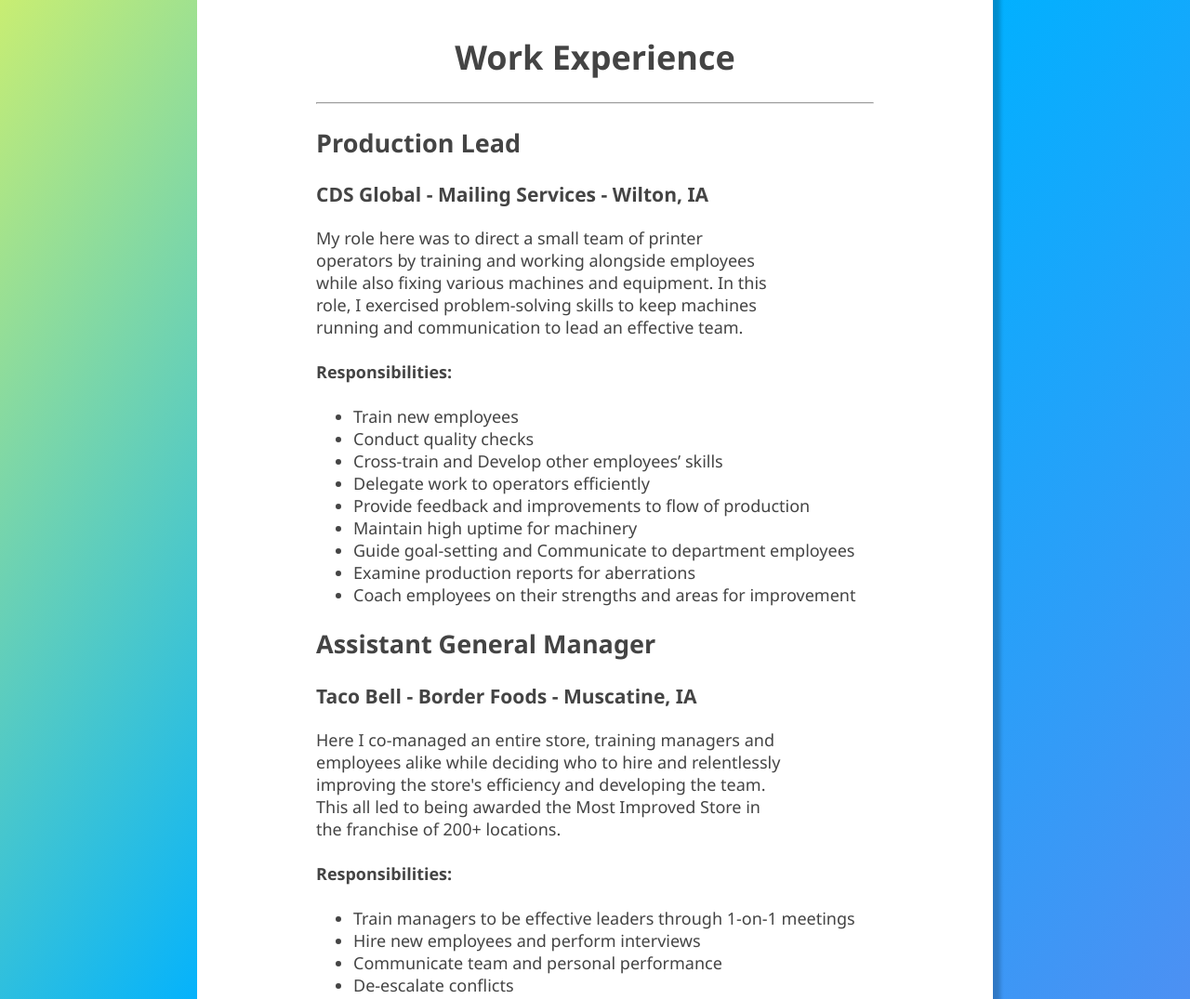
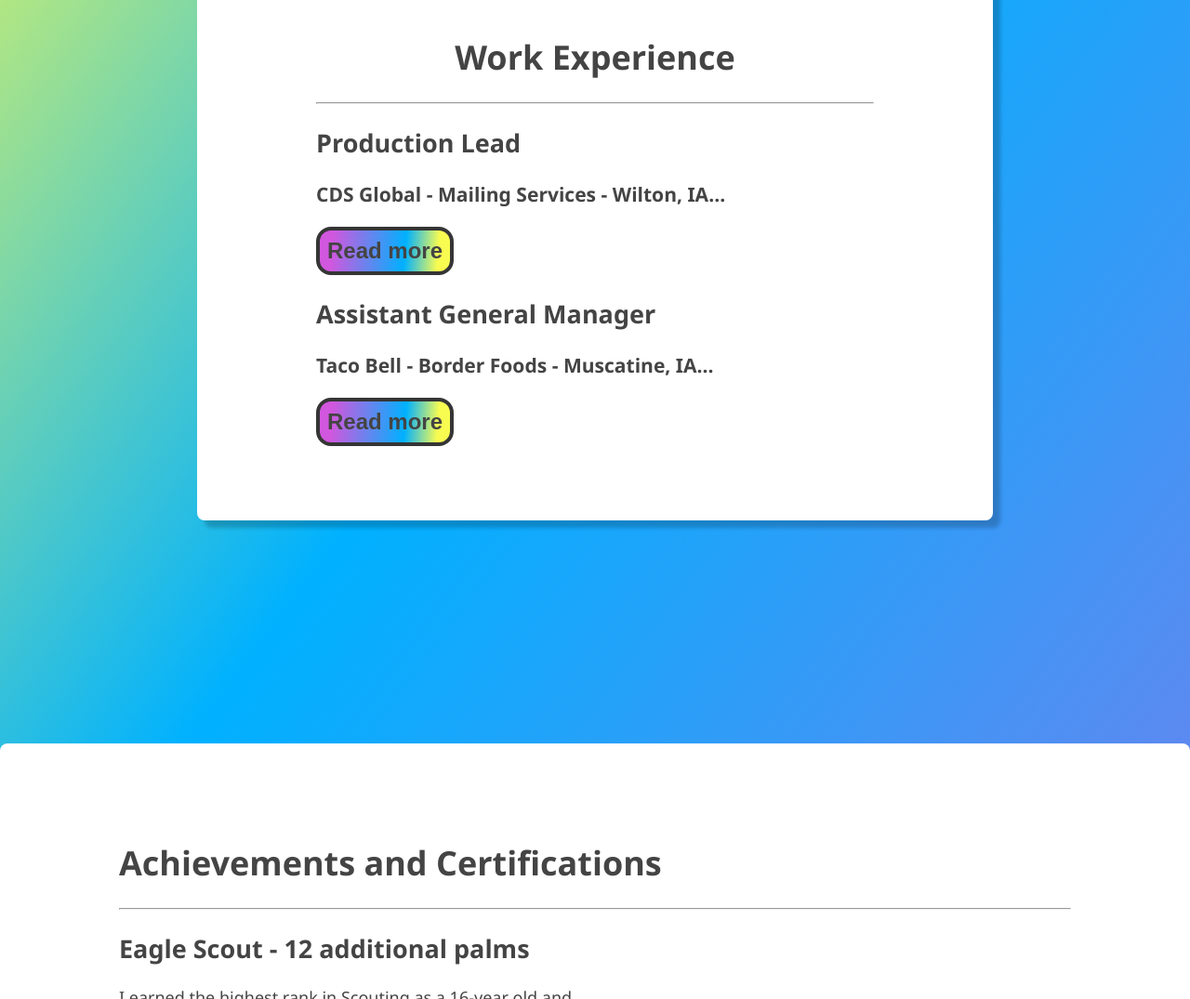
Before and after one commit to reecevela/portfolio, a plain HTML site: page about.html in a window 1280 px wide. Shown: the part 1020-2095 px from the top of the page at 93% size. Drawn offline with Linux system fonts and the light colour scheme.

Commit message:
Add collapsible resume and fancy buttons

```diff
--- a/about.html
+++ b/about.html
@@ -6,6 +6,7 @@
   <meta name="viewport" content="width=device-width, initial-scale=1.0">
   <title>About Reece Vela</title>
   <link rel="stylesheet" href="./style.css">
+  <script src="./about.js" defer></script>
 </head>
 <body class="body loaded" style="overflow-x: scroll!important;">
   <header class="nav-wrapper" id="top">
@@ -34,7 +35,8 @@
     <hr>
     <div class="left-wrapper">
       <h2>Production Lead</h2>
-      <h3>CDS Global - Mailing Services - Wilton, IA</h3>
+      <h3>CDS Global - Mailing Services - Wilton, IA<span id="cds-dots">...</span></h3>
+      <div id="cds-more" style="display: none;" class="fast-entry">
         <p>My role here was to direct a small team of printer operators by training and working alongside employees while also fixing various machines and equipment. In this role, I exercised problem-solving skills to keep machines running and communication to lead an effective team.</p>
         <h4>Responsibilities:</h4>
         <ul>
@@ -49,9 +51,12 @@
           <li>Coach employees on their strengths and areas for improvement</li>
         </ul>
       </div>
+      <button onclick="cdsToggle()" id="cdsBtn">Read more</button>
+    </div>
     <div class="left-wrapper">
       <h2>Assistant General Manager</h2>
-      <h3>Taco Bell - Border Foods - Muscatine, IA</h3>
+      <h3>Taco Bell - Border Foods - Muscatine, IA<span id="agm-dots">...</span></h3>
+      <div id="agm-more" style="display: none;" class="fast-entry">
         <p>Here I co-managed an entire store, training managers and employees alike while deciding who to hire and relentlessly improving the store's efficiency and developing the team. This all led to being awarded the Most Improved Store in the franchise of 200+ locations.</p>
         <h4>Responsibilities:</h4>
         <ul>
@@ -73,6 +78,8 @@
           <li>Managed 25+ employees at Muscatine location</li>
           <li>Participated in Region-level conferences and meetings</li>
         </ul>
+      </div>
+      <button onclick="agmToggle()" id="agmBtn">Read more</button>
     </div>
   </div>
   <div class="page-section stretch" id="achievements">
--- /dev/null
+++ b/about.js
@@ -0,0 +1,30 @@
+function cdsToggle() {
+  let dots = document.getElementById("cds-dots");
+  let moreText = document.getElementById("cds-more");
+  let btnText = document.getElementById("cdsBtn");
+
+  if (dots.style.display === "none") {
+    dots.style.display = "inline";
+    btnText.innerHTML = "Read more";
+    moreText.style.display = "none";
+  } else {
+    dots.style.display = "none";
+    btnText.innerHTML = "Read less";
+    moreText.style.display = "inline";
+  }
+}
+function agmToggle() {
+  let dots = document.getElementById("agm-dots");
+  let moreText = document.getElementById("agm-more");
+  let btnText = document.getElementById("agmBtn");
+
+  if (dots.style.display === "none") {
+    dots.style.display = "inline";
+    btnText.innerHTML = "Read more";
+    moreText.style.display = "none";
+  } else {
+    dots.style.display = "none";
+    btnText.innerHTML = "Read less";
+    moreText.style.display = "inline";
+  }
+}
--- a/style.css
+++ b/style.css
@@ -260,6 +260,21 @@ ul ul {
   list-style-type: '- ';
 }
 
+button {
+  font-size: 24px;
+  font-weight: bold;
+  padding: 8px;
+  border: 4px solid var(--bg-opp);
+  border-radius: 16px;
+  color: var(--txt-main);
+  background: linear-gradient(275deg, rgba(248,252,81,1) 0%, rgba(248,252,81,1) 10%,
+  rgba(0,177,255,1) 35%, rgba(209,87,222,1) 90%, rgba(209,87,222,1) 100%);
+}
+
+button:hover {
+  color: var(--txt-opp);
+}
+
 /*------------------------------------- TRANSITIONS ---------------------------------*/
 
 @keyframes slideRightFadeIn {
@@ -299,12 +314,14 @@ ul ul {
 }
 
 .loaded .page-section * {
-  animation: FadeIn 1s linear 1s forwards;
+  animation: FadeIn 0.5s linear 0.2s forwards;
 }
 
 .loaded .page-section .fast-entry {
   animation: FadeIn 0.5s linear 0s forwards;
 }
+
+
 
 .loaded .hidden-message:hover {
   animation: FadeIn 0.5s linear 0s forwards;
```
Lines whose indentation alone changed are shown as unchanged.
